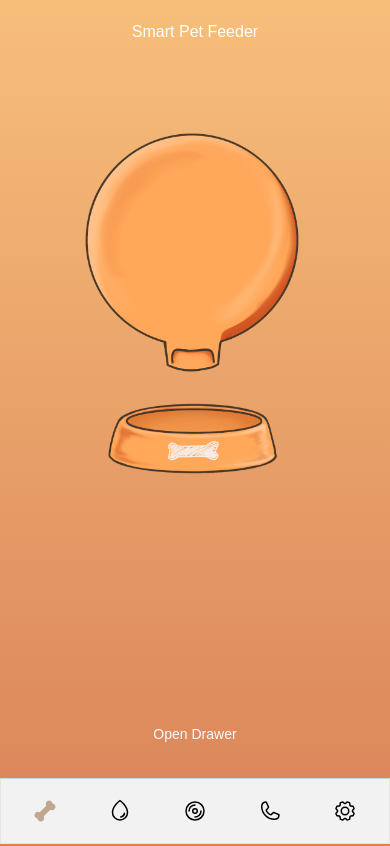
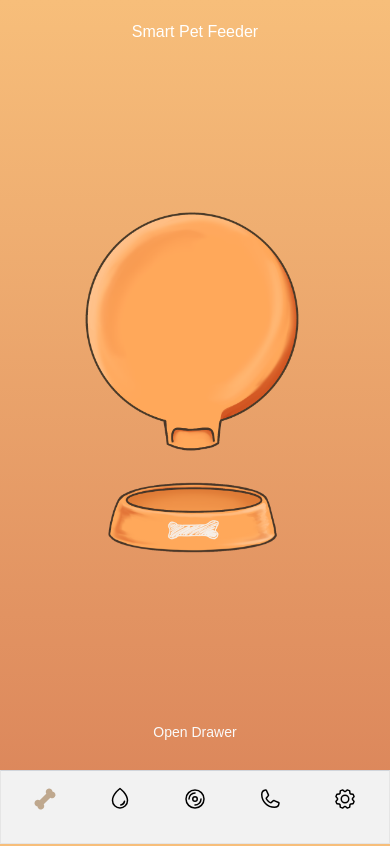
Before and after one commit to stardustgd/SmartPetFeeder, a Next.js app: page / in a window 390 px wide. Built offline with nearby package versions, Linux system fonts and the light colour scheme.

Commit message:
PWA Fixes (#9)
* style(footer): add margin for improved clickability in PWA

* style(feeder): update page styling

modify the styling for FeederPreferences to be easier to access

```diff
--- a/app/page.tsx
+++ b/app/page.tsx
@@ -24,7 +24,7 @@ export default function Home() {
   return (
     <div className="flex flex-col bg-gradient-to-b from-[#F7BE7A] to-[#DA8359] min-h-screen">
       <NavBar />
-      <div className="h-full flex flex-col items-center justify-center grow mr-20">
+      <div className="h-fit flex flex-col items-center justify-center grow mr-20">
         <div className="mb-52 z-10">
           <Image
             src="/feeder.png"
@@ -58,7 +58,7 @@ export default function Home() {
           </div>
         )}
       </div>
-      <div className="bottom-0 pb-16 md:pb-0 w-full">
+      <div className="w-full bottom-0 absolute pb-16 md:pb-0">
         <FeederPreferences />
       </div>
     </div>
--- a/components/Footer.tsx
+++ b/components/Footer.tsx
@@ -52,7 +52,7 @@ export default function Footer() {
   ]
 
   return (
-    <div className="bg-[#f2f2f2] fixed bottom-0 w-full md:w-auto h-auto md:h-screen px-8 md:px-4 py-5 md:py-8 flex flex-row md:flex-col items-center justify-between border border-t-gray-300">
+    <div className="bg-[#f2f2f2] fixed bottom-0 w-full md:w-auto h-auto md:h-screen px-8 md:px-4 pb-8 py-4 md:py-8 flex flex-row md:flex-col items-center justify-between border border-t-gray-300">
       {links.map(({ href, icon: Icon, filledIcon: FilledIcon, fillColor }) => (
         <Link key={href} href={href}>
           {pathname === href ? (
```
